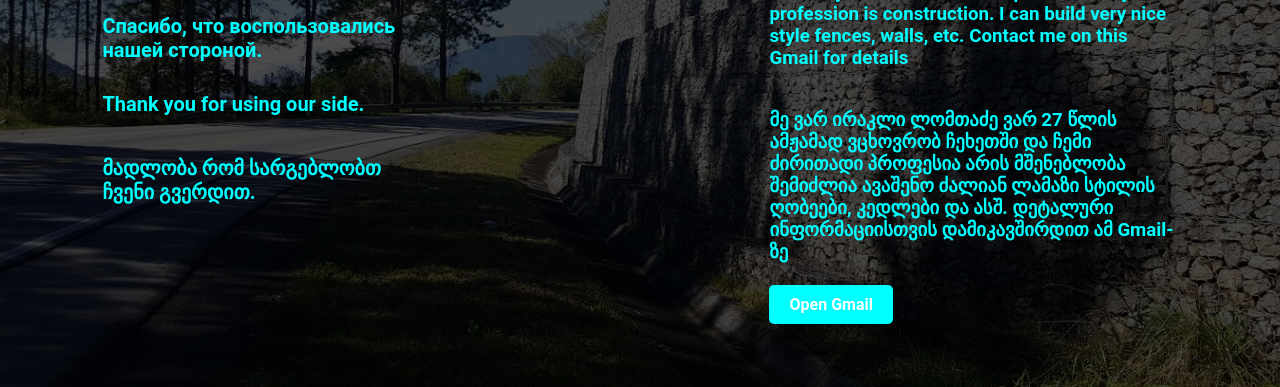
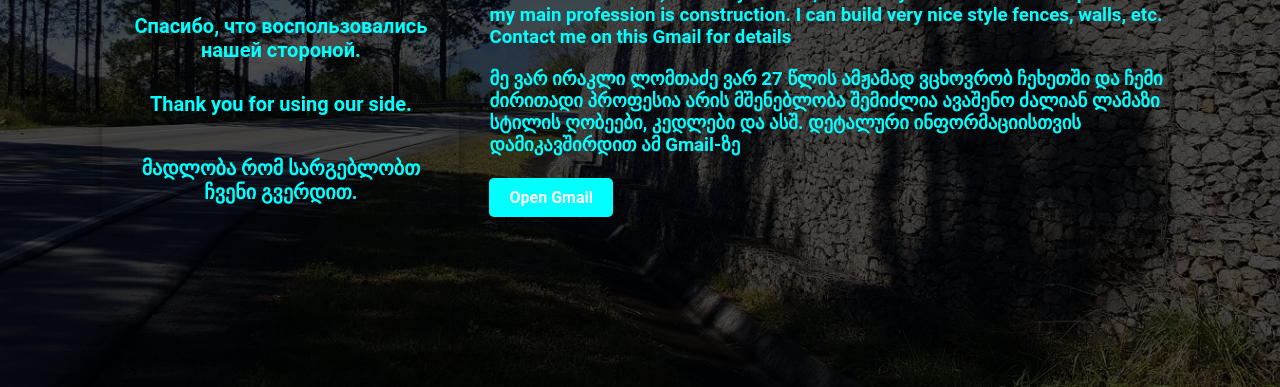
Before and after one commit to xvedela/gabioni.ge, a plain HTML site: page about.html in a window 1280 px wide. Shown: the part 413-800 px from the top of the page. Drawn offline with Linux system fonts and the light colour scheme.

Commit message:
css ended

```diff
--- a/style.css
+++ b/style.css
@@ -64,6 +64,10 @@ nav ul li a {
 
 .col {
   flex-basis: 50%;
+  width: 80%;
+  text-align: center;
+  padding: 10px 20px;
+  box-shadow: 0 4px 8px 0 rgba(0, 0, 0, 0.2), 0 6px 20px 0 rgba(0, 0, 0, 0.19);
 }
 
 h1 {
@@ -139,11 +143,12 @@ p {
   margin-top: 30px;
 }
 
-
-
-
-
-
+.row .col h2.phone {
+color: green;
+font-size: 20px;
+font-weight: normal;
+margin-top: 40px;
+}
 
 
 #modal-container {
@@ -180,9 +185,8 @@ p {
 
 
 .main-info h3 {
-  margin-left: 350px;
-  margin-top: 40px;
-
+  margin-top: 20px;
+  margin-left: 30px;
 }
 
 
```
